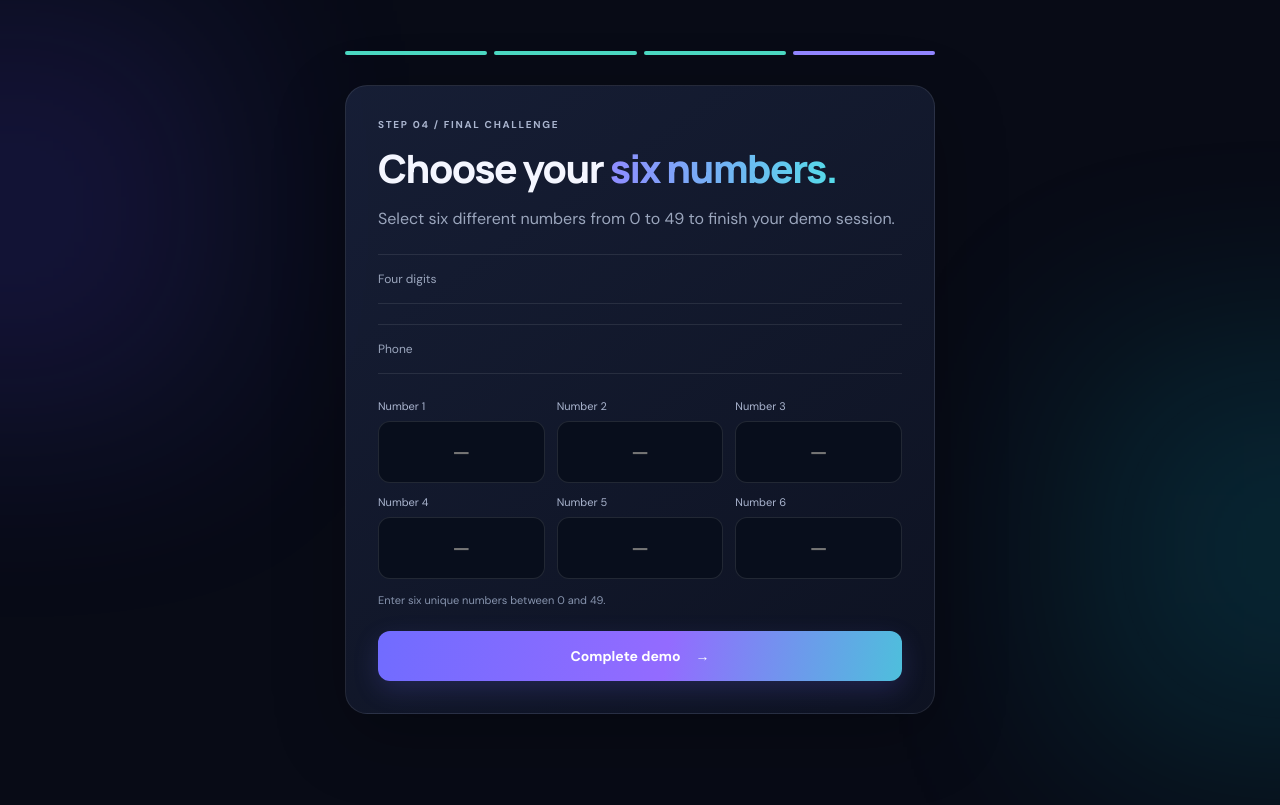
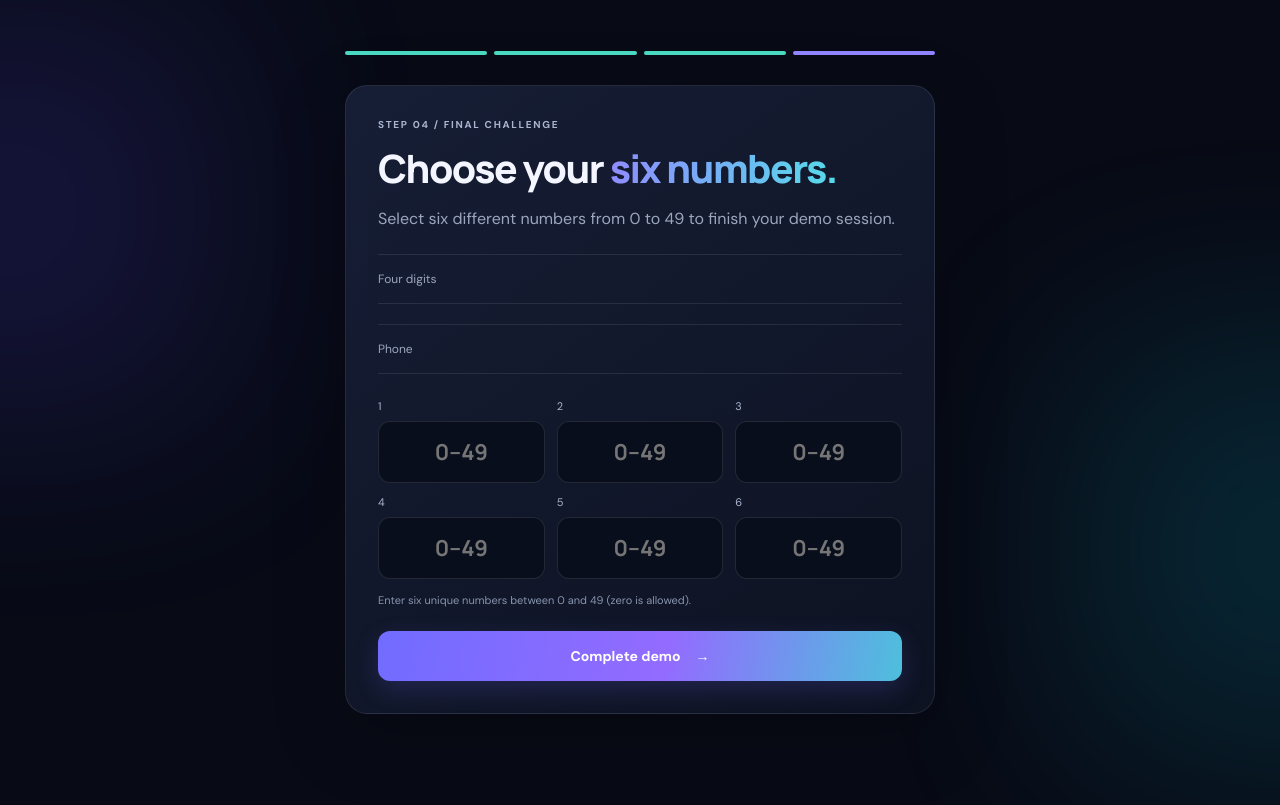
Before and after one commit to kedtech/aviator00, a Django app: template templates/portal/six_numbers.html in a window 1280 px wide. Shown: the part 81-886 px from the top of the page. Run offline with Django 5.2, Linux system fonts and the light colour scheme; the template is opened without the code that fills it, so the values that code supplies are empty.

Commit message:
first commit

```diff
--- a/templates/portal/six_numbers.html
+++ b/templates/portal/six_numbers.html
@@ -16,12 +16,24 @@
     <div class="number-grid six">
       {% for n in "123456" %}
       <label class="number-field">
-        <span>Number {{ forloop.counter }}</span>
-        <input name="numbers" type="text" inputmode="numeric" pattern="[0-9]*" min="0" max="49" maxlength="2" required placeholder="—" autocomplete="off">
+        <span>{{ forloop.counter }}</span>
+        <input
+          name="numbers"
+          type="text"
+          inputmode="numeric"
+          pattern="[0-9]*"
+          min="0"
+          max="49"
+          maxlength="2"
+          required
+          placeholder="0–49"
+          autocomplete="off"
+          title="Enter a number from 0 to 49"
+        >
       </label>
       {% endfor %}
     </div>
-    <p class="helper">Enter six unique numbers between 0 and 49.</p>
+    <p class="helper">Enter six unique numbers between 0 and 49 (zero is allowed).</p>
     <button class="btn primary full">Complete demo <span>→</span></button>
   </form>
 </section>
```
